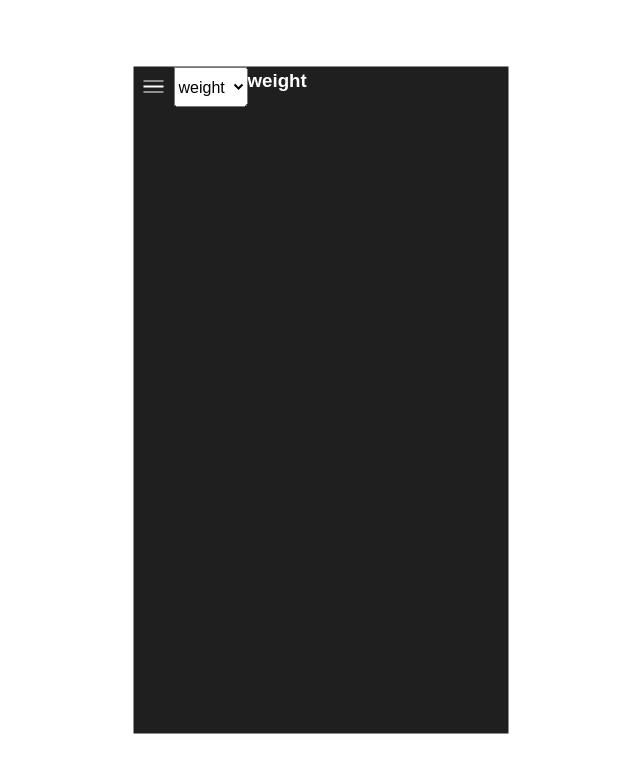
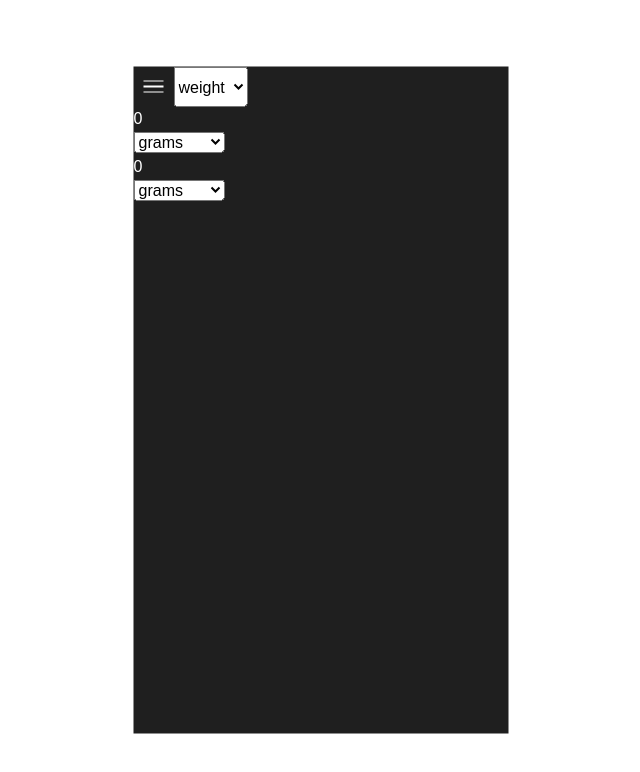
Before and after one commit to ThomasTW935/Windows-Calculator, a React (Create React App) app: page / in a window 1280 px wide. Shown: the top 772 px of the page, without its empty margins (319-959 px from the left). Built offline with nearby package versions, Linux system fonts and the light colour scheme.

Commit message:
created and added ConverterTile.j to apps

```diff
--- a/src/App.js
+++ b/src/App.js
@@ -1,11 +1,36 @@
-import React from 'react';
+import React, { useState } from 'react';
+import ConverterTile from './Components/ConverterTile';
 import Navigation from './Components/Navigation';
 // import './styles/main.css'
 
+const data = {
+  weight: {
+      grams: 1,
+      kilograms: 1000,
+  },
+  length: {
+      meter: 1,
+      kilometer: 1000,
+  },
+  volume: {
+      milliliters:1,
+      liter: 1000
+  }
+}
+
 function App() {
+  const [unit, setUnit] = useState('weight')
+
   return (
     <div className="App">
-      <Navigation/>
+      <Navigation data={data} unit={unit} setUnit={setUnit}/>
+      <div className='display'>
+        <ConverterTile data={data} unit={unit}/>
+        <ConverterTile data={data} unit={unit}/>
+      </div>
+      <div className='buttons'>
+
+      </div>
     </div>
   );
 }
--- /dev/null
+++ b/src/Components/ConverterTile.js
@@ -0,0 +1,18 @@
+import React from 'react';
+
+function ConverterTile({data,unit}) {
+    return (
+        <div>
+            <p>0</p>
+            <select>
+                {
+                    Object.keys(data[unit]).map(key=>
+                        <option>{key}</option>
+                    )
+                }
+            </select>
+        </div>
+    );
+}
+
+export default ConverterTile;
--- a/src/Components/Navigation.js
+++ b/src/Components/Navigation.js
@@ -1,21 +1,8 @@
-import React, { useState } from 'react';
+import React from 'react';
 
-function Navigation() {
-    const data = {
-        weight: {
-            grams: 1,
-            kilograms: 1000,
-        },
-        length: {
-            meter: 1,
-            kilometer: 1000,
-        },
-        volume: {
-            milliliters:1,
-            liter: 1000
-        }
-    }
-    const [unit, setUnit] = useState('weight')
+function Navigation({data, unit,setUnit}) {
+
+
     return (
         <div className='nav'>
             <div className='nav__burger'>
@@ -30,7 +17,7 @@ function Navigation() {
                     )
                 }
             </select>
-            <h3 className='nav__title'>{unit}</h3>
+            <h3 className='nav__title'>{unit.unit}</h3>
         </div>
     );
 }
```
